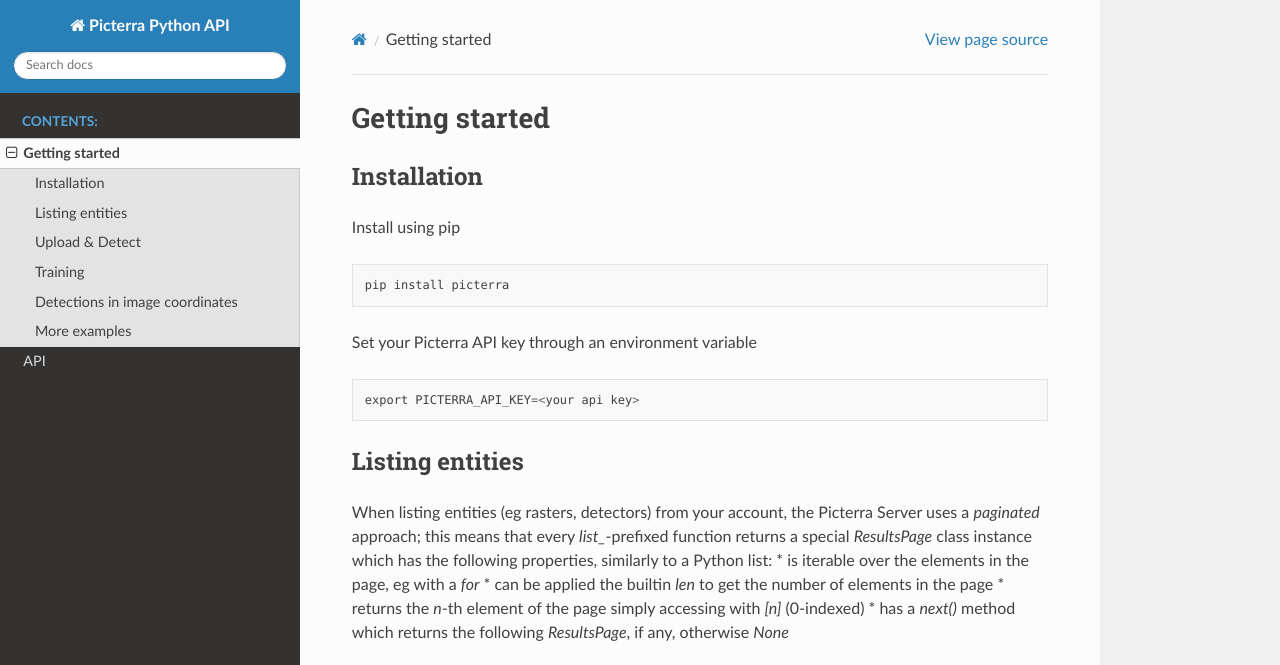
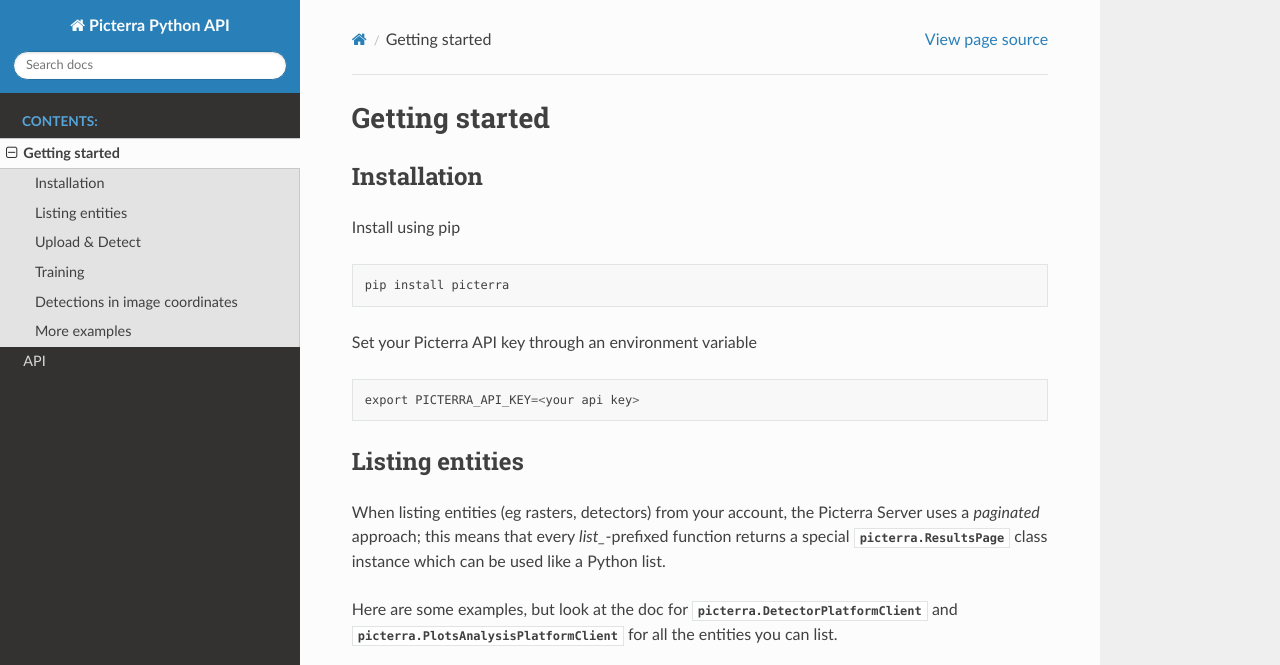
Before and after one commit to Picterra/picterra-python, a Sphinx documentation site: the page built from docs/getting_started.rst, in a window 1280 px wide and 900 px high, cut to the strip 0-665 px from the top of the window. Built offline with Sphinx 7.4.7 and the Read the Docs theme 3.1.0, drawn with Linux system fonts in a browser that asks for light colours.

Commit message:
[docs] Improve listing entities documentation
- Add link to ResultsPage instead of duplicating the docstring
- Point out that one should look at the client for all entities that can
  be listed

```diff
--- a/docs/getting_started.rst
+++ b/docs/getting_started.rst
@@ -21,12 +21,11 @@
 ================
 
 When listing entities (eg rasters, detectors) from your account, the Picterra Server uses a *paginated*
-approach; this means that every `list_`-prefixed function returns a special `ResultsPage` class instance
-which has the following properties, similarly to a Python list:
-* is iterable over the elements in the page, eg with a `for`
-* can be applied the builtin `len` to get the number of elements in the page
-* returns the `n`-th element of the page simply accessing with `[n]` (0-indexed)
-* has a `next()` method which returns the following `ResultsPage`, if any, otherwise `None`
+approach; this means that every `list_`-prefixed function returns a special :class:`picterra.ResultsPage` class instance
+which can be used like a Python list.
+
+Here are some examples, but look at the doc for :class:`picterra.DetectorPlatformClient` and :class:`picterra.PlotsAnalysisPlatformClient`
+for all the entities you can list.
 
 .. literalinclude:: ../examples/detectors_management.py
 .. literalinclude:: ../examples/raster_management.py
```
Also changed, not shown: 1 other file.
